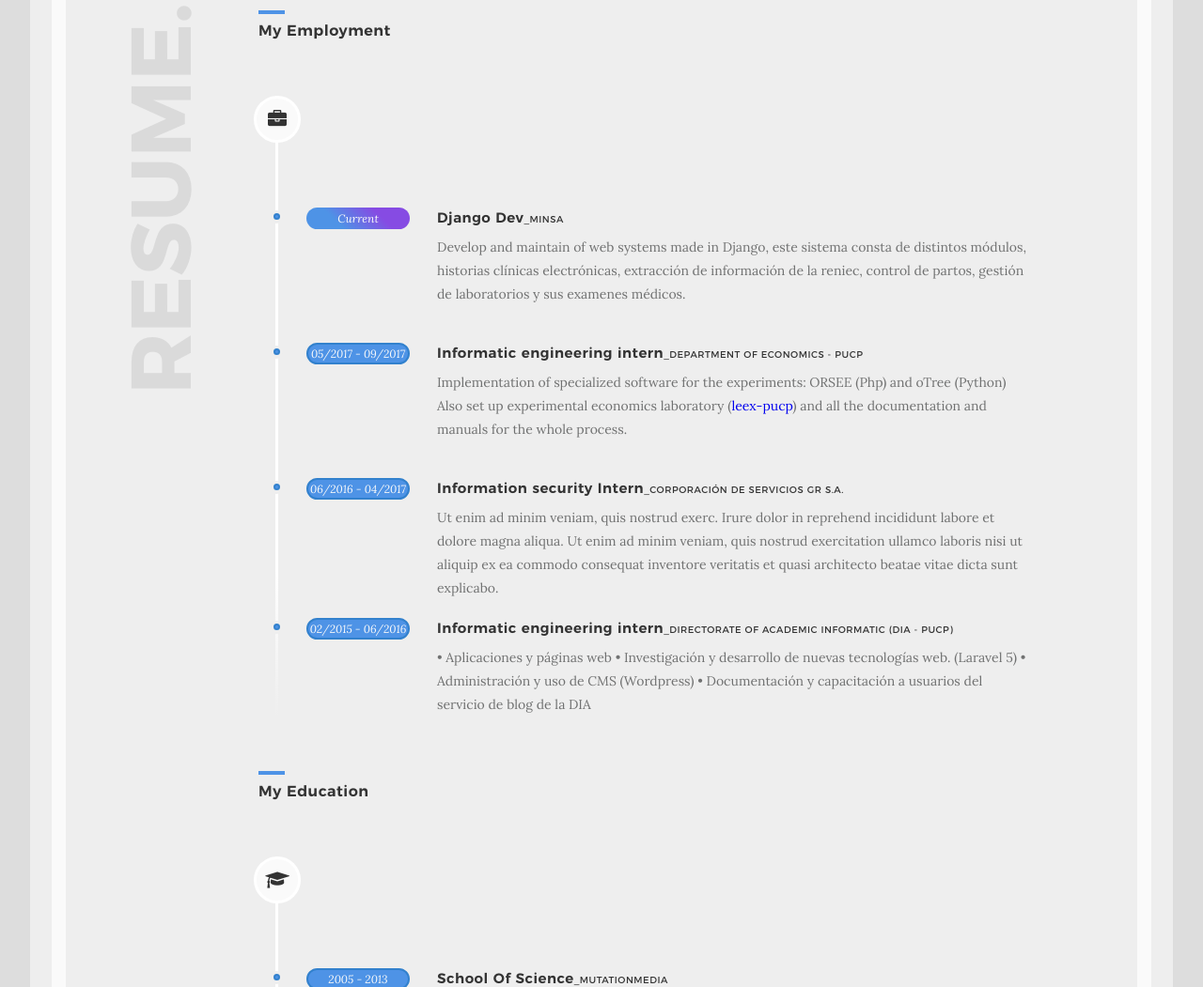
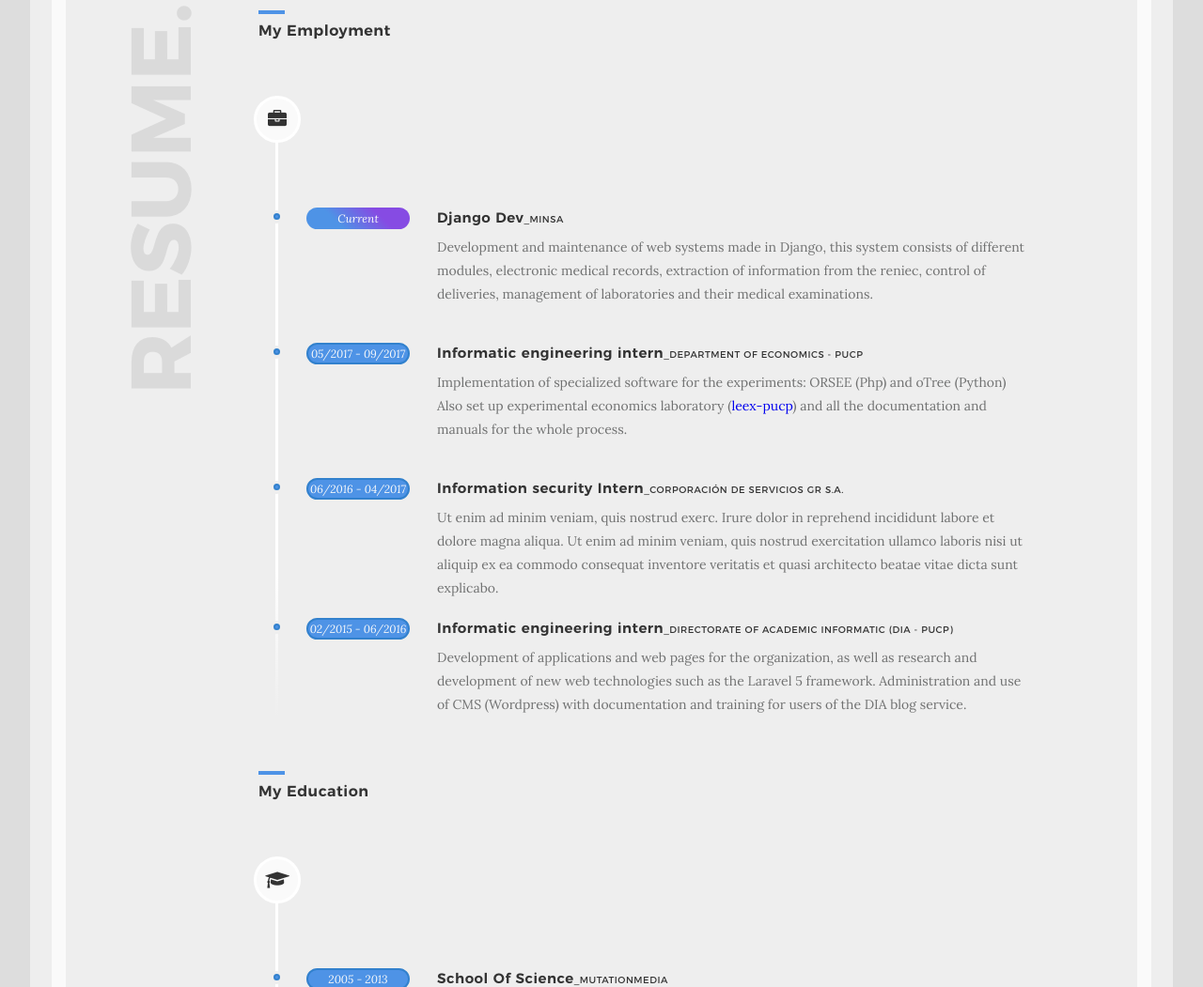
Before and after one commit to Carlo1911/Carlo1911.github.io, a plain HTML site: page index.html in a window 1280 px wide. Shown: the part 1864-2915 px from the top of the page at 94% size. Drawn offline with Linux system fonts and the light colour scheme; some packages are replaced by stand-ins of ours; animation ran at ten frames a second.

Commit message:
Mejora de trabajo actual y 2

```diff
--- a/index.html
+++ b/index.html
@@ -191,9 +191,11 @@
                                           </div>
                                           <div class="timeline-desc">
                                              <h4 class="mb-10">Django Dev<span>&lowbar;MINSA</span> </h4>
-                                             <p>Develop and maintain of web systems made in Django, este sistema consta de distintos módulos,
-                                                historias clínicas electrónicas, extracción de información de la reniec, control de partos,
-                                                gestión de laboratorios y sus examenes médicos.
+                                             <p>
+                                                 Development and maintenance of web systems made in Django,
+                                                 this system consists of different modules, electronic medical records,
+                                                 extraction of information from the reniec, control of deliveries,
+                                                 management of laboratories and their medical examinations.
                                              </p>
                                           </div>
                                           <div class="clearfix"></div>
@@ -206,7 +208,8 @@
                                           </div>
                                           <div class="timeline-desc">
                                              <h4 class="mb-10">Informatic engineering intern<span>&lowbar;Department of Economics - PUCP</span> </h4>
-                                             <p>Implementation of specialized software for the experiments: ORSEE (Php) and oTree (Python)
+                                             <p>
+                                                Implementation of specialized software for the experiments: ORSEE (Php) and oTree (Python)
                                                 Also set up experimental economics laboratory (<a href="http://www.pucp.edu.pe/leex-registro/orsee/public/index.php">leex-pucp</a>)
                                                 and all the documentation and manuals for the whole process.
                                             </p>
@@ -221,7 +224,8 @@
                                           </div>
                                           <div class="timeline-desc">
                                              <h4 class="mb-10">Information security Intern<span>&lowbar;Corporación de servicios GR S.A.</span> </h4>
-                                             <p>Ut enim ad minim veniam, quis nostrud exerc. Irure dolor in reprehend
+                                             <p>
+                                                Ut enim ad minim veniam, quis nostrud exerc. Irure dolor in reprehend
                                                 incididunt labore
                                                 et dolore magna aliqua. Ut enim ad minim
                                                 veniam, quis nostrud exercitation ullamco laboris nisi ut aliquip
@@ -238,10 +242,9 @@
                                         </div>
                                         <div class="timeline-desc">
                                            <h4 class="mb-10">Informatic engineering intern<span>&lowbar;Directorate of Academic Informatic (DIA - PUCP)</span> </h4>
-                                           <p>•	Aplicaciones y páginas web
-                                            •	Investigación y desarrollo de nuevas tecnologías web. (Laravel 5)
-                                            •	Administración y uso de CMS (Wordpress)
-                                            •	Documentación y capacitación a usuarios del servicio de blog de la DIA
+                                           <p>
+                                                Development of applications and web pages for the organization, as well as research and development of new web technologies such as the Laravel 5 framework.
+                                                Administration and use of CMS (Wordpress) with documentation and training for users of the DIA blog service.
                                            </p>
                                         </div>
                                         <div class="clearfix"></div>
```
